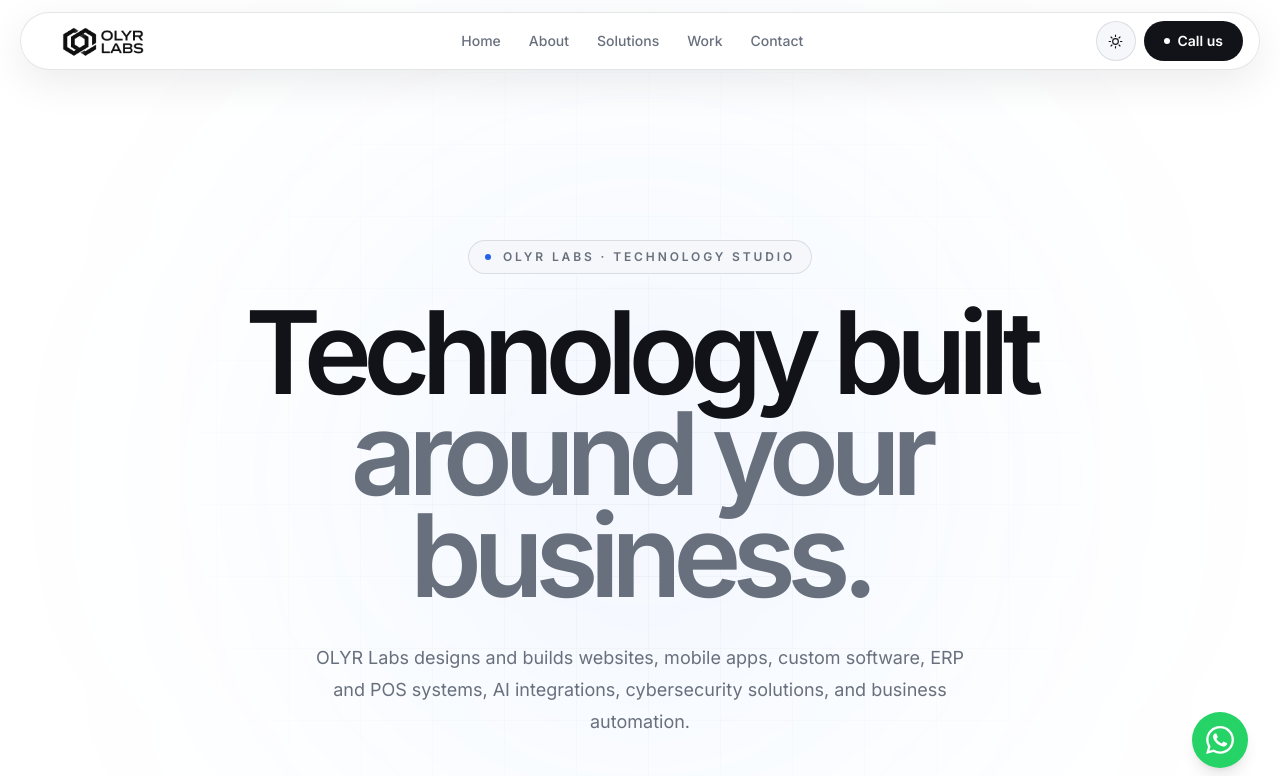
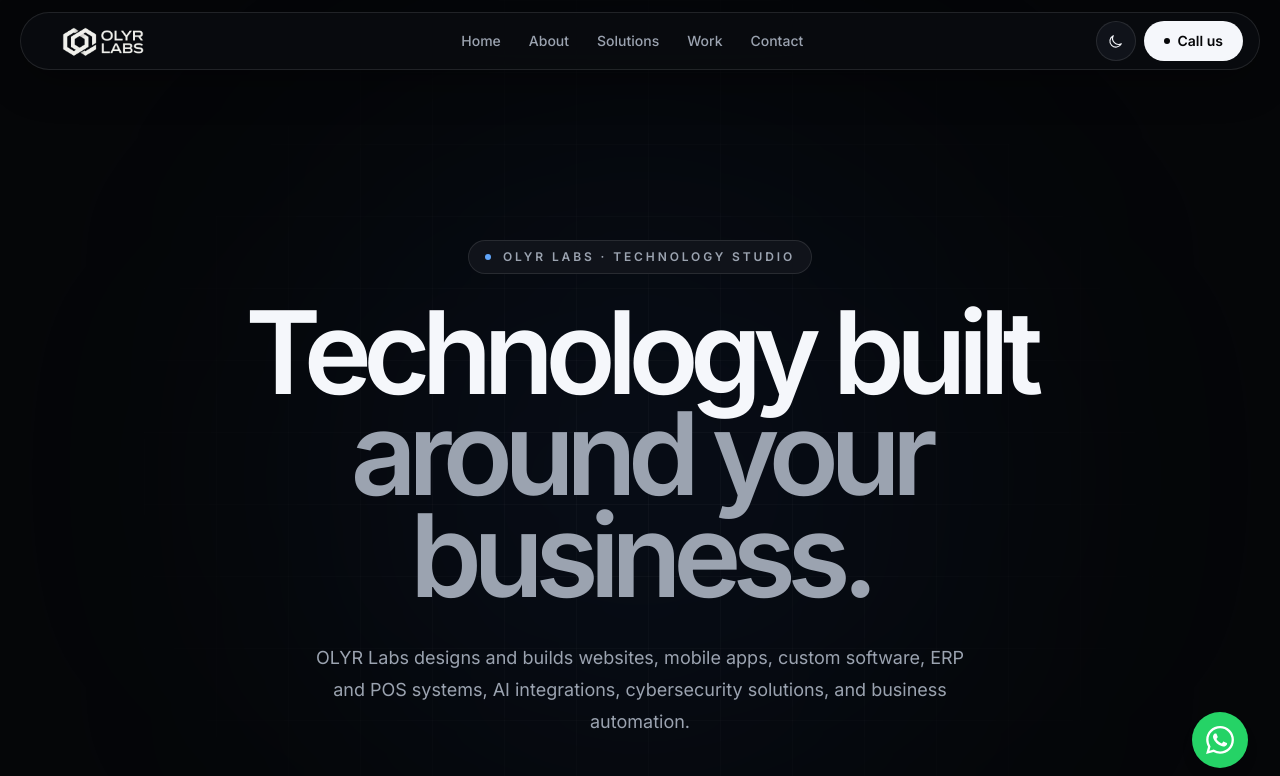
Before and after one commit to OLYR-Labs/website, a Next.js app: page / in a window 1280 px wide. Shown: the top 776 px of the page. Built offline with nearby package versions, Linux system fonts and the light colour scheme.

Commit message:
refactor: make dark theme the default

```diff
--- a/components/ThemeProvider.tsx
+++ b/components/ThemeProvider.tsx
@@ -4,20 +4,17 @@ import { createContext, useContext, useEffect, useState } from "react";
 
 type Theme = "light" | "dark";
 
-const ThemeContext = createContext<{
-  theme: Theme;
-  toggleTheme: () => void;
-}>({
-  theme: "light",
+const ThemeContext = createContext<{ theme: Theme; toggleTheme: () => void }>({
+  theme: "dark",
   toggleTheme: () => undefined,
 });
 
 export function ThemeProvider({ children }: { children: React.ReactNode }) {
-  const [theme, setTheme] = useState<Theme>("light");
+  const [theme, setTheme] = useState<Theme>("dark");
 
   useEffect(() => {
     const saved = window.localStorage.getItem("olyr-theme");
-    const nextTheme: Theme = saved === "dark" ? "dark" : "light";
+    const nextTheme: Theme = saved === "light" ? "light" : "dark";
     setTheme(nextTheme);
     document.documentElement.dataset.theme = nextTheme;
   }, []);
@@ -31,11 +28,7 @@ export function ThemeProvider({ children }: { children: React.ReactNode }) {
     });
   };
 
-  return (
-    <ThemeContext.Provider value={{ theme, toggleTheme }}>
-      {children}
-    </ThemeContext.Provider>
-  );
+  return <ThemeContext.Provider value={{ theme, toggleTheme }}>{children}</ThemeContext.Provider>;
 }
 
 export function useTheme() {
```
